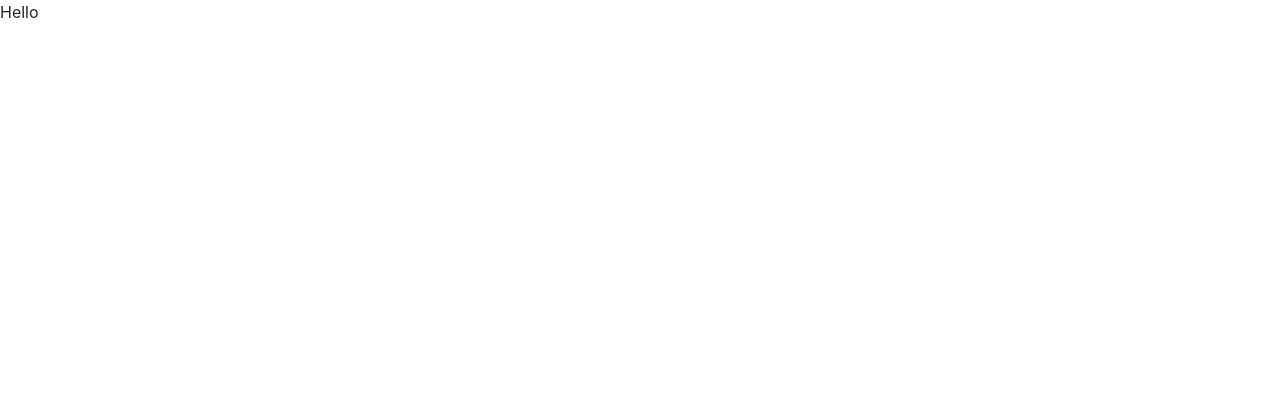
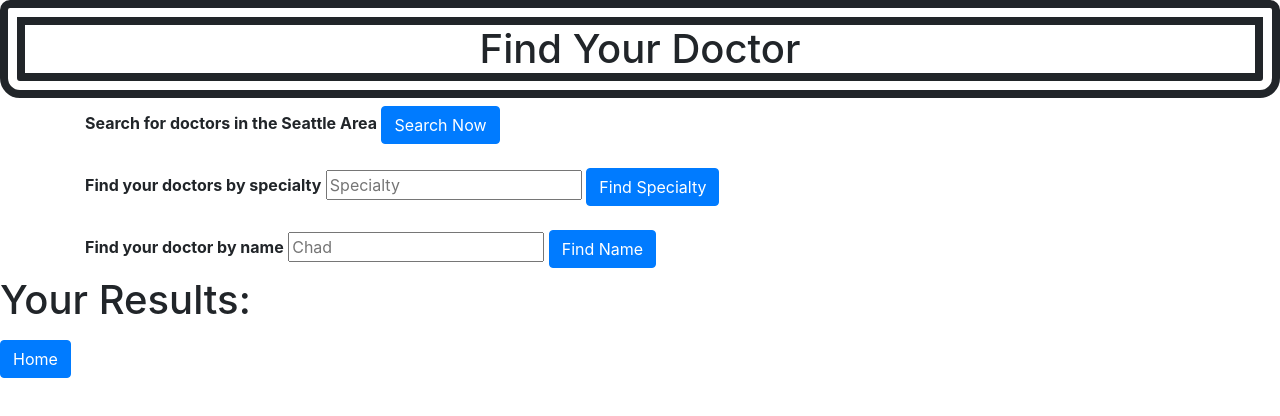
Before and after one commit to CryFecteau/Doctor-Lookup, a website built with webpack: page src/index.html in a window 1280 px wide. Built offline with nearby package versions, Linux system fonts and the light colour scheme.

Commit message:
add simple ui

```diff
--- a/src/index.html
+++ b/src/index.html
@@ -3,5 +3,25 @@
     <head>
         <title>Doctors Near Me</title>
     </head>
-    <body>Hello</body>
+    <body>
+        <h1 id="header">Find Your Doctor</h1>
+        <div class="container">
+            <label><strong>Search for doctors in the Seattle Area</strong></label>
+            <button type="submit" class="btn btn-primary">Search Now</button><br><br>
+            <label for="specialty"><strong>Find your doctors by specialty</strong></lable>
+            <input id="specialty" type = "text" required placeholder="Specialty">
+            <button type="button" class="btn btn-primary">Find Specialty</button><br><br>
+            <label for="name"><strong>Find your doctor by name</strong></label>
+            <input id="name" type="text" required placeholder="Chad">
+            <button type="button" class="btn btn-primary" id="searchByName">Find Name</button>
+        </div>
+        <div id="result">
+            <h1>Your Results:</h1>
+            <p id="sentence"></p>
+            <ul id="specialtyResult"></ul>
+            <div id="reload">
+                <button type="button" class="btn btn-primary" id="home">Home</button>
+            </div>
+        </div>
+    </body>
 </html>
--- a/src/styles.css
+++ b/src/styles.css
@@ -0,0 +1,6 @@
+#header{
+    text-align: center;
+    border-style: double;
+    border-width: 25px;
+    border-radius: 10px 10px 20px 20px;
+}
```
